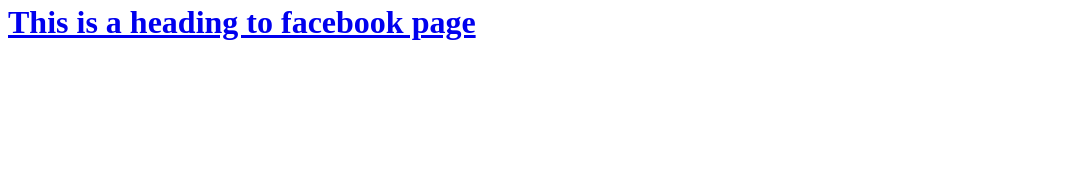
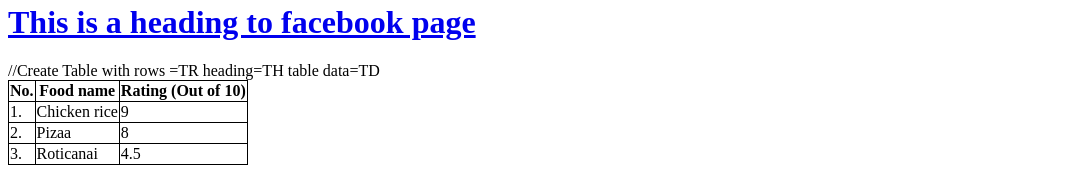
Before and after one commit to Jeyaraman-Karthigasu/fullstack-web-dev, a plain HTML site: page day1/basic.html in a window 1280 px wide. Shown: the part 1282-1455 px from the top of the page, without its empty margins (0-1072 px from the left). Before the commit the page ends 1344 px from the top, so only its background shows below. Drawn offline with Linux system fonts and the light colour scheme.

Commit message:
Learnt table and little bit of css

```diff
--- a/day1/basic.html
+++ b/day1/basic.html
@@ -1,6 +1,13 @@
 <!DOCTYPE html>
 <html>
-    <head></head>
+    <head>
+        <style>
+            table, th, td{
+                border: 1px solid black;
+                border-collapse: collapse;
+            }
+        </style>
+    </head>
     <body>
         <h1>This is a heading 1</h1>
         <h2>This is a heading 2</h2>
@@ -50,7 +57,29 @@
 
          <a href="https://facebook.com" target="_blank"><h1>This is a heading  to facebook page</h1></a>
 
-
+        //Create Table with rows =TR heading=TH table data=TD
+        <table>
+            <tr>
+                <th>No.</th>
+                <th>Food name</th>
+                <th>Rating (Out of 10)</th>
+            </tr>
+            <tr>
+                <td>1.</td>
+                <td>Chicken rice</td>
+                <td>9</td>
+            </tr>
+            <tr>
+                <td>2.</td>
+                <td>Pizaa</td>
+                <td>8</td>
+            </tr>
+             <tr>
+                <td>3.</td>
+                <td>Roticanai</td>
+                <td>4.5</td>
+            </tr>
+        </table>
     </body>
     <footer></footer>
 </html>
```
